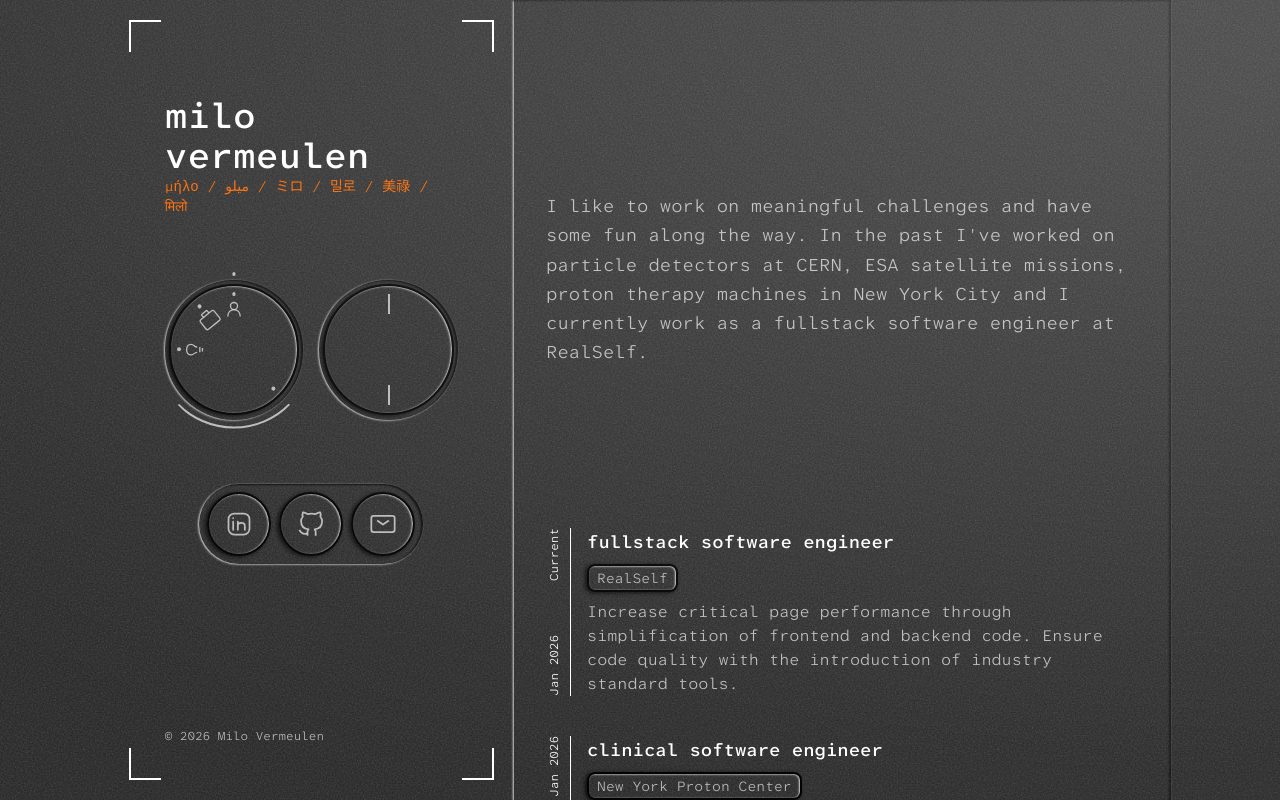
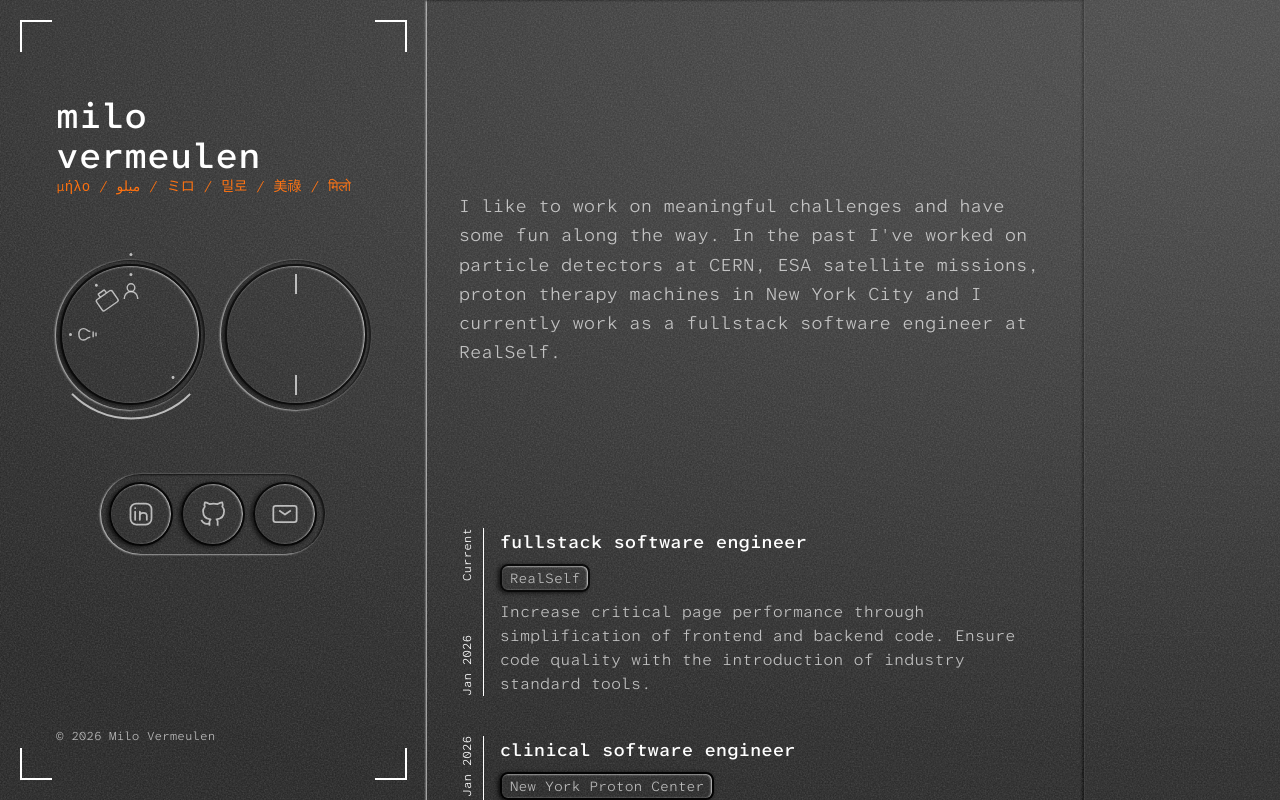
Before and after one commit to mivermeu/milovermeulen.com, a SvelteKit app in the folder apps/portfolio/: page / in a window 1280 px wide. Shown: the top 800 px of the page. Built offline with nearby package versions, Linux system fonts and the light colour scheme.

Commit message:
Rework scroll to scroll body instead of main element

```diff
--- a/apps/portfolio/src/app.css
+++ b/apps/portfolio/src/app.css
@@ -3,6 +3,4 @@
 html,
 body {
     overscroll-behavior: none;
-    overflow: hidden;
-    height: 100%;
 }
--- a/apps/portfolio/src/app.html
+++ b/apps/portfolio/src/app.html
@@ -2,7 +2,8 @@
 <html lang="en">
     <head>
         <meta charset="utf-8" />
-        <meta name="viewport" content="width=device-width, initial-scale=1" />
+        <meta name="viewport" content="width=device-width, initial-scale=1, viewport-fit=cover" />
+        <meta name="theme-color" content="#222" />
         <meta name="text-scale" content="scale" />
         %sveltekit.head%
     </head>
--- a/apps/portfolio/src/lib/components/elements/DragDial.svelte
+++ b/apps/portfolio/src/lib/components/elements/DragDial.svelte
@@ -55,8 +55,7 @@
         const newValue = Math.max(min, Math.min(max, value + angleDelta));
         const newFraction = (newValue - min) / (max - min);
         const scrollY = Math.round(newFraction * pageState.maxScrollY);
-        const main = document.querySelector('main');
-        if (main) main.scrollTop = scrollY;
+        window.scrollTo({ top: scrollY, behavior: 'instant' as ScrollBehavior });
         pageState.scrollY = scrollY;
     }
 
--- a/apps/portfolio/src/routes/+page.svelte
+++ b/apps/portfolio/src/routes/+page.svelte
@@ -23,45 +23,40 @@
         playTick();
     }
 
-    $effect(() => {
-        const main = document.querySelector('main');
-        if (main) {
-            pageState.maxScrollY = main.scrollHeight - main.clientHeight;
+    function handleScroll() {
+        pageState.scrollY = window.scrollY;
+        pageState.maxScrollY = document.documentElement.scrollHeight - window.innerHeight;
+        tick();
     }
-    });
 
     $effect(() => {
+        pageState.maxScrollY = document.documentElement.scrollHeight - window.innerHeight;
         return attachAutoResume();
     });
 </script>
 
-<div
-    class="container mx-auto flex h-dvh flex-col overflow-clip px-0 lg:flex-row lg:justify-center xl:px-8"
->
-    <Noise />
+<svelte:window onscroll={handleScroll} />
 
-    <!-- Mobile header -->
-    <div class="shrink-0 p-4 lg:hidden">
-        <h1 class="text-4xl font-medium text-brand-text-highlight">milo vermeulen</h1>
-        <p class="text-sm text-brand-text-accent">μήλο / ميلو / ミロ / 밀로 / 美祿 / मिलो</p>
-    </div>
+<Noise isFixed={true} />
 
-    <BracketedSection className="hidden w-1/3 h-full lg:block">
+<!-- Desktop sidebar -->
+<div class="fixed top-0 left-0 z-20 hidden h-screen w-1/3 lg:block">
+    <BracketedSection className="h-full w-full">
         <div class="h-full p-8">
             <Aside />
         </div>
     </BracketedSection>
+</div>
 
-    <main
-        class="z-10 min-h-0 flex-1 overflow-y-auto overscroll-contain bg-brand-bg shadow-indent lg:max-w-prose"
-        onscroll={(e) => {
-            const target = e.currentTarget;
-            pageState.scrollY = target.scrollTop;
-            pageState.maxScrollY = target.scrollHeight - target.clientHeight;
-            tick();
-        }}
-    >
-        <div class="relative p-8">
+<!-- Mobile header -->
+<header class="fixed top-0 right-0 left-0 z-20 bg-brand-bg p-4 lg:hidden">
+    <h1 class="text-4xl font-medium text-brand-text-highlight">milo vermeulen</h1>
+    <p class="text-sm text-brand-text-accent">μήλο / ميلو / ミロ / 밀로 / 美祿 / मिलो</p>
+</header>
+
+<!-- Scrollable content -->
+<main class="container mx-auto pt-30 pb-40 lg:ml-[33.333%] lg:max-w-prose lg:pt-0 lg:pb-8">
+    <div class="relative bg-brand-bg p-8 pb-30 shadow-indent lg:min-h-screen">
         <Noise />
         <About />
         <Experience />
@@ -71,7 +66,7 @@
 
 <!-- Mobile footer -->
 <footer
-        class="flex h-40 shrink-0 items-center justify-center gap-2 bg-brand-bg px-3 py-5 lg:hidden"
+    class="fixed right-0 bottom-0 left-0 z-20 flex h-40 items-center justify-center gap-2 bg-brand-bg px-3 py-5 lg:hidden"
 >
     <div class="aspect-square h-full rounded-full shadow-indent">
         <SectionDial />
@@ -81,4 +76,3 @@
         <ScrollDial />
     </div>
 </footer>
-</div>
```
Lines whose indentation alone changed are shown as unchanged.
